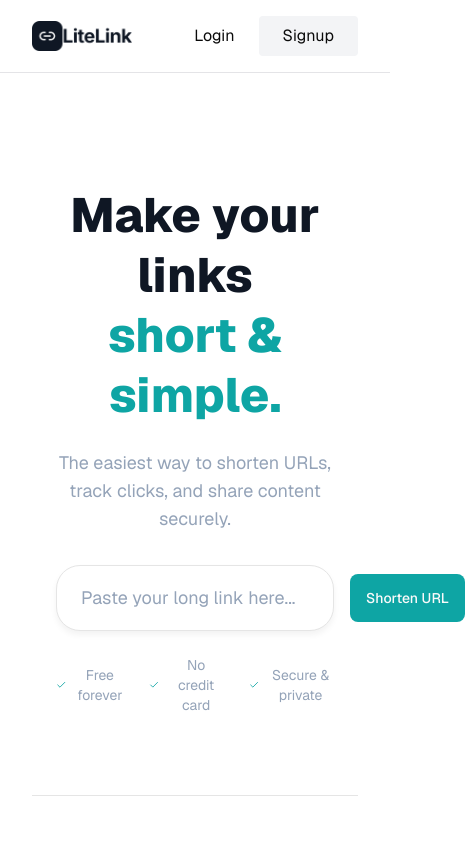
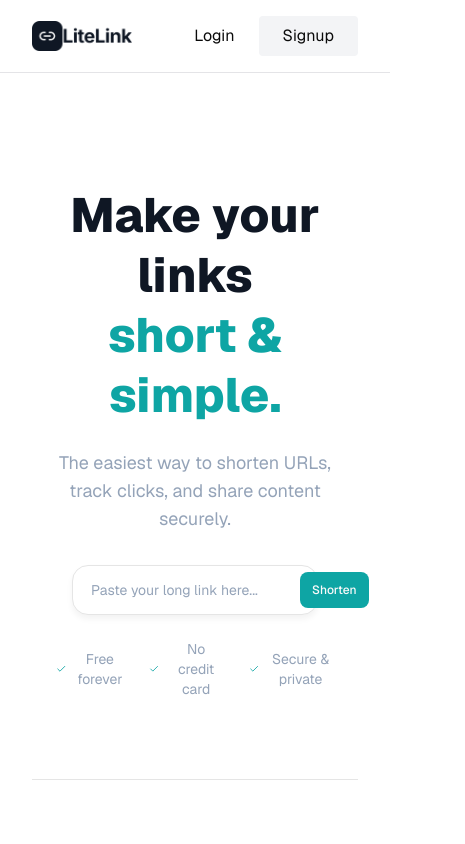
Before and after one commit to veenzent/alx-project-nexus, a Next.js app in the folder lite-link/: page / in a window 390 px wide. Shown: the top 844 px of the page, 465 px wide, since content can reach past the window. Built offline with nearby package versions, Linux system fonts and the light colour scheme.

Commit message:
FIX: fixed form responsiveness for mobile screens

```diff
--- a/lite-link/components/cards/ShortenForm.tsx
+++ b/lite-link/components/cards/ShortenForm.tsx
@@ -53,7 +53,7 @@ export default function ShortenForm({ compact = false }: Props) {
   }
 
   return (
-    <div style={compact ? {} : { padding: "48px 0", width: "100%" }} className="w-full mx-auto">
+    <div style={compact ? {} : { padding: "24px 0 md:48px 0", width: "100%" }} className="w-full mx-auto px-4 sm:px-0">
       <form
         onSubmit={handleSubmit}
         style={{ maxWidth: 640, margin: compact ? undefined : "0 auto" }}
@@ -62,30 +62,38 @@ export default function ShortenForm({ compact = false }: Props) {
         <div
           style={{
             display: "flex",
+            flexDirection: "row",
             background: "white",
             border: "1px solid var(--border)",
-            borderRadius: 24,
-            padding: 8,
+            borderRadius: "16px",
+            padding: "6px",
             boxShadow: "0 4px 6px rgba(0,0,0,0.05)",
-            gap: 8,
+            gap: "6px",
           }}
+          className="sm:gap-2 sm:p-2 md:gap-2 md:p-2 md:rounded-[24px]"
         >
           <input
             value={input}
             onChange={(e) => setInput(e.target.value)}
             placeholder="Paste your long link here..."
-            // className="w-full outline-none"
-            className="flex-1 bg-transparent outline-none px-4 py-2 text-lg text-[#94A3B8] placeholder:text-[#94A3B8]"
-            style={{ padding: "0 16px", fontSize: 18, border: "none" }}
+            className="flex-1 bg-transparent outline-none px-3 sm:px-4 py-2 sm:py-3 text-sm sm:text-base md:text-lg text-[#94A3B8] placeholder:text-[#94A3B8] font-normal"
+            style={{ border: "none" }}
           />
 
-          <Button type="submit" disabled={loading} style={{ height: 48 }}>
+          <Button
+            type="submit"
+            disabled={loading}
+            className="h-9 sm:h-10 md:h-12 px-3 sm:px-4 md:px-6 text-xs sm:text-sm md:text-base whitespace-nowrap"
+          >
             {loading ? (
               <span className="flex items-center gap-2">
-                <Spinner className="size-4" /> Processing
+                <Spinner className="size-3 sm:size-4" /> <span className="hidden sm:inline">Processing</span><span className="sm:hidden">...</span>
               </span>
             ) : (
-              "Shorten URL"
+              <>
+                <span className="hidden sm:inline">Shorten URL</span>
+                <span className="sm:hidden">Shorten</span>
+              </>
             )}
           </Button>
         </div>
@@ -97,13 +105,14 @@ export default function ShortenForm({ compact = false }: Props) {
           style={{
             background: "white",
             border: "1px solid var(--border)",
-            borderRadius: 24,
-            padding: 24,
+            borderRadius: "16px",
+            padding: "16px",
             boxShadow: "0 10px 25px rgba(0,0,0,0.05)",
             maxWidth: 600,
-            margin: "24px auto 0",
+            margin: "16px auto 0",
             textAlign: "left",
           }}
+          className="sm:rounded-[24px] sm:p-6 md:p-6"
         >
           <div style={{ display: "flex", justifyContent: "space-between", alignItems: "center", marginBottom: 12 }}>
             <div style={{ display: "inline-flex", alignItems: "center", gap: 8, color: "var(--success)", fontWeight: 500 }}>
@@ -124,31 +133,31 @@ export default function ShortenForm({ compact = false }: Props) {
             </button>
           </div>
 
-          <div style={{ display: "flex", alignItems: "center", justifyContent: "space-between", background: "var(--muted)", border: "1px solid var(--border)", borderRadius: 12, padding: 8, marginBottom: 20 }}>
-            <span style={{ fontFamily: "monospace", fontSize: 18, color: "var(--foreground)", overflow: "hidden", textOverflow: "ellipsis", whiteSpace: "nowrap" }}>{result}</span>
-            <div style={{ marginLeft: 12 }}>
-              <Button style={{cursor: "pointer"}} variant="default" size="sm" onClick={() => handleCopy(result)}>
+          <div style={{ display: "flex", alignItems: "center", justifyContent: "space-between", background: "var(--muted)", border: "1px solid var(--border)", borderRadius: 12, padding: 8, marginBottom: 20, gap: 8, flexWrap: "wrap" }}>
+            <span style={{ fontFamily: "monospace", fontSize: "clamp(12px, 3vw, 18px)", color: "var(--foreground)", overflow: "hidden", textOverflow: "ellipsis", whiteSpace: "nowrap", flex: 1, minWidth: 0 }}>{result}</span>
+            <div style={{ marginLeft: 0 }}>
+              <Button style={{cursor: "pointer"}} variant="default" size="sm" className="h-8 px-2 sm:px-3 text-xs sm:text-sm" onClick={() => handleCopy(result)}>
                 {/* @ts-ignore */}
                 {/* <iconify-icon icon="lucide:copy" style={{ marginRight: 8, fontSize: 16 }}></iconify-icon> */}
-                <svg width="16" height="16" viewBox="0 0 16 16" fill="none" xmlns="http://www.w3.org/2000/svg">
+                <svg width="14" height="14" viewBox="0 0 16 16" fill="none" xmlns="http://www.w3.org/2000/svg">
                   <path d="M6.66659 5.33331H13.3333C14.0691 5.33331 14.6666 5.93076 14.6666 6.66665V13.3333C14.6666 14.0692 14.0691 14.6666 13.3333 14.6666H6.66659C5.9307 14.6666 5.33325 14.0692 5.33325 13.3333V6.66665C5.33325 5.93076 5.9307 5.33331 6.66659 5.33331V5.33331" stroke="white" stroke-width="1.33333" stroke-linecap="round" stroke-linejoin="round"/>
                   <path d="M2.66659 10.6666C1.93325 10.6666 1.33325 10.0666 1.33325 9.33331V2.66665C1.33325 1.93331 1.93325 1.33331 2.66659 1.33331H9.33325C10.0666 1.33331 10.6666 1.93331 10.6666 2.66665" stroke="white" stroke-width="1.33333" stroke-linecap="round" stroke-linejoin="round"/>
                 </svg>
-                Copy
+                <span className="hidden sm:inline">Copy</span>
               </Button>
             </div>
           </div>
 
-          <div style={{ display: "grid", gridTemplateColumns: "1fr 1fr", gap: 12 }}>
-            <Button variant="outline" onClick={() => alert("Customize - API not configured yet")}>
+          <div style={{ display: "grid", gridTemplateColumns: "1fr 1fr", gap: 12, rowGap: 8 }} className="sm:gap-3 md:gap-3">
+            <Button variant="outline" onClick={() => alert("Customize - API not configured yet")} className="h-8 sm:h-9 px-2 sm:px-3 text-xs sm:text-sm">
               {/* @ts-ignore */}
               <iconify-icon icon="lucide:wand-2" style={{ fontSize: 16, color: "var(--muted-foreground)" }}></iconify-icon>
-              Customize
+              <span className="hidden sm:inline">Customize</span>
             </Button>
-            <Button variant="outline" onClick={() => alert("Generate QR - API not configured yet")}>
+            <Button variant="outline" onClick={() => alert("Generate QR - API not configured yet")} className="h-8 sm:h-9 px-2 sm:px-3 text-xs sm:text-sm">
               {/* @ts-ignore */}
               <iconify-icon icon="lucide:qr-code" style={{ fontSize: 16, color: "var(--muted-foreground)" }}></iconify-icon>
-              QR Code
+              <span className="hidden sm:inline">QR Code</span>
             </Button>
           </div>
         </div>
```
